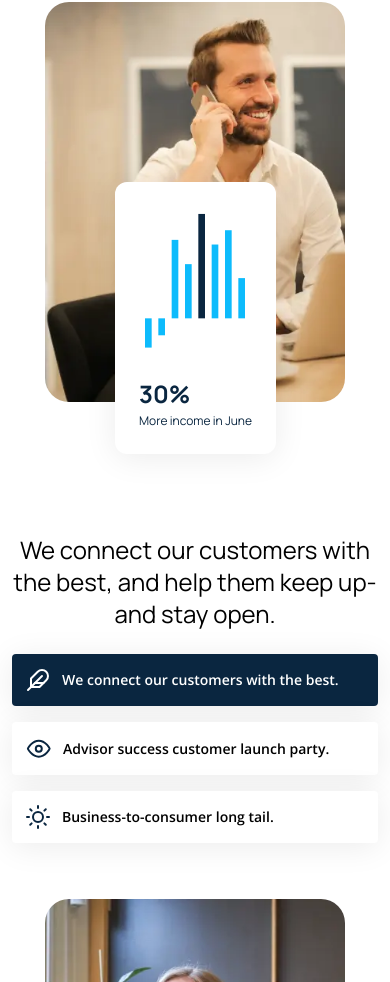
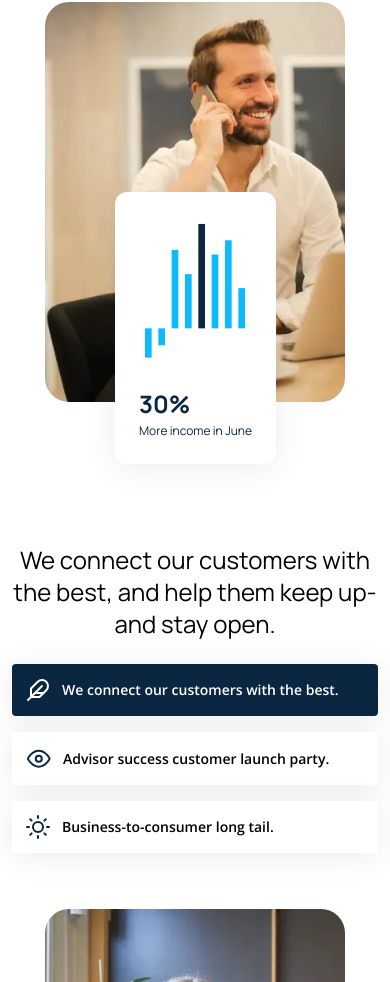
Before and after one commit to IgboPharaoh/prestmit-task, a React (Create React App) app: page / in a window 390 px wide. Shown: the part 2789-3771 px from the top of the page. Built offline with nearby package versions, Linux system fonts and the light colour scheme.

Commit message:
fix styling regression

```diff
--- a/src/components/features-section/styles.module.css
+++ b/src/components/features-section/styles.module.css
@@ -234,7 +234,7 @@
 
     .barChartWrapper {
         padding: 24px;
-        margin-top: -220px;
+        margin-top: -210px;
         margin-left: 70px;
     }
 
```
